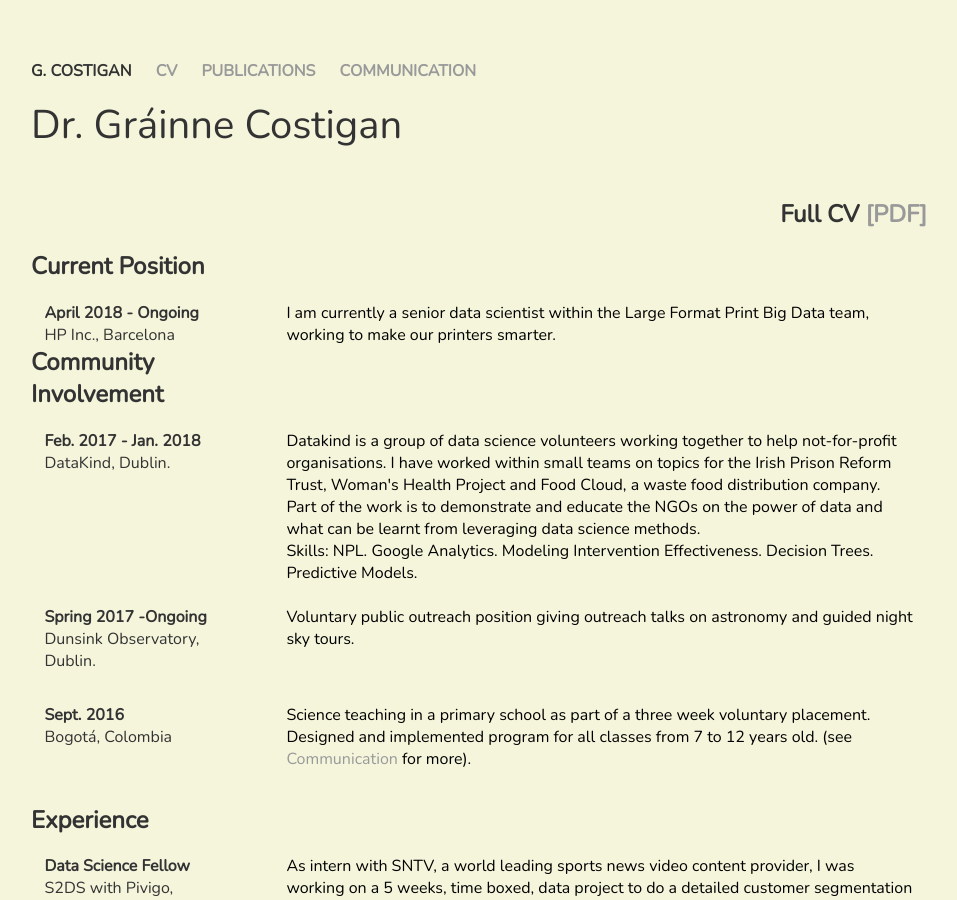
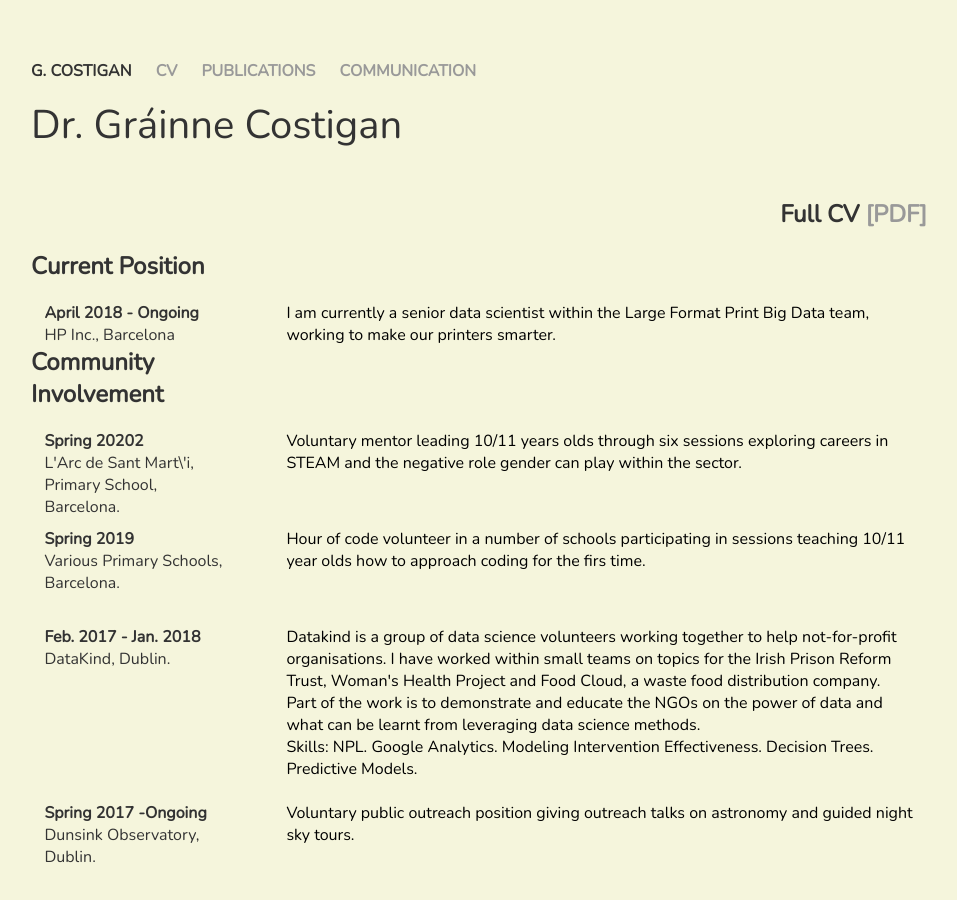
Before and after one commit to twotonnetess/twotonnetess.github.io, a Jekyll site: the page built from cv/index.html, in a window 1280 px wide and 900 px high. Shown: the whole window, without its empty margins (161-1118 px from the left). Built offline with Jekyll 4.4.1, drawn with Linux system fonts in a browser that asks for light colours.

Commit message:
Updated volunteer experience

```diff
--- a/cv/index.html
+++ b/cv/index.html
@@ -32,6 +32,26 @@ title: CV G. Costigan
 
 
 <h2> Community Involvement </h2>
+
+
+<div class="group_cv">
+   <date_place>
+   <b>Spring 20202 </b> </br>
+   L'Arc de Sant Mart\'i, Primary School, Barcelona.
+   </date_place> <place_details>
+   Voluntary mentor leading 10/11 years olds through six sessions exploring careers in STEAM and the negative role gender can play within the sector.  </place_details>
+</br>
+</div>
+
+<div class="group_cv">
+   <date_place>
+   <b>Spring 2019 </b> </br>
+   Various Primary Schools, Barcelona.
+   </date_place> <place_details>
+   Hour of code volunteer in a number of schools participating in sessions teaching 10/11 year olds how to approach coding for the firs time.  </place_details>
+</br>
+</div>
+
 
 <div class="group_cv">
    <date_place>
```
